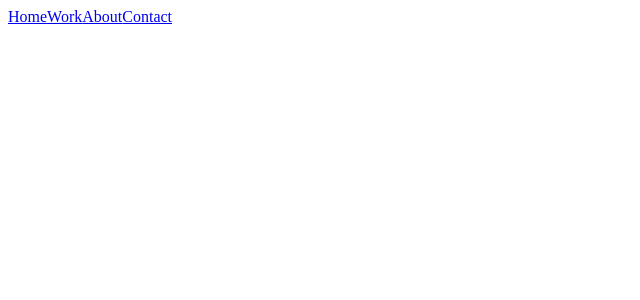
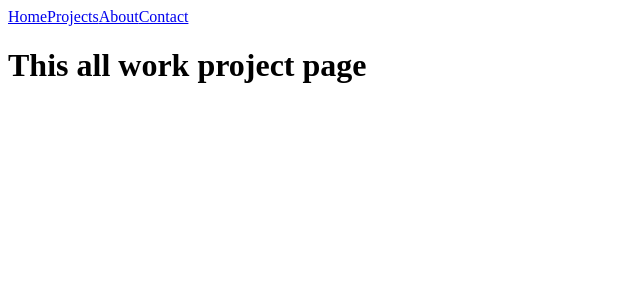
Before and after one commit to LuisCastilloKC/luis-castillo-portfolio, a React (Create React App) app: page /projects in a window 1280 px wide. Shown: the top 300 px of the page, without its empty margins (0-640 px from the left). Built offline with nearby package versions, Linux system fonts and the light colour scheme.

Commit message:
rename work for projects

```diff
--- a/src/App.js
+++ b/src/App.js
@@ -1,6 +1,6 @@
 import { Routes, Route } from 'react-router-dom';
 import  Home  from './pages/Home';
-import Work from './pages/Projects'
+import Projects from './pages/Projects'
 import About from './pages/About'
 import Contact from './pages/Contact'
 import Navbar from './components/Navbar/Navbar';
@@ -11,7 +11,7 @@
         <Navbar />
             <Routes>
                 <Route path="/" element={<Home />} />
-                <Route path="/work" element={<Work />} />
+                <Route path="/projects" element={<Projects />} />
                 <Route path="/about" element={<About />} />
                 <Route path="/contact" element={<Contact />} />
             </Routes>
--- a/src/components/Navbar/Navbar.jsx
+++ b/src/components/Navbar/Navbar.jsx
@@ -5,7 +5,7 @@
     return (
         <div>
             <NavLink to="/">Home</NavLink>
-            <NavLink to="/work">Work</NavLink>
+            <NavLink to="/projects">Projects</NavLink>
             <NavLink to="about">About</NavLink>
             <NavLink to="Contact">Contact</NavLink>
         </div>
--- a/src/pages/Projects.jsx
+++ b/src/pages/Projects.jsx
@@ -1,8 +1,8 @@
 import React from 'react';
 
-const Work = () => {
+const Projects = () => {
     return (
         <h1>This all work project page</h1>
     );
 }
-export default Work;
+export default Projects;
```
